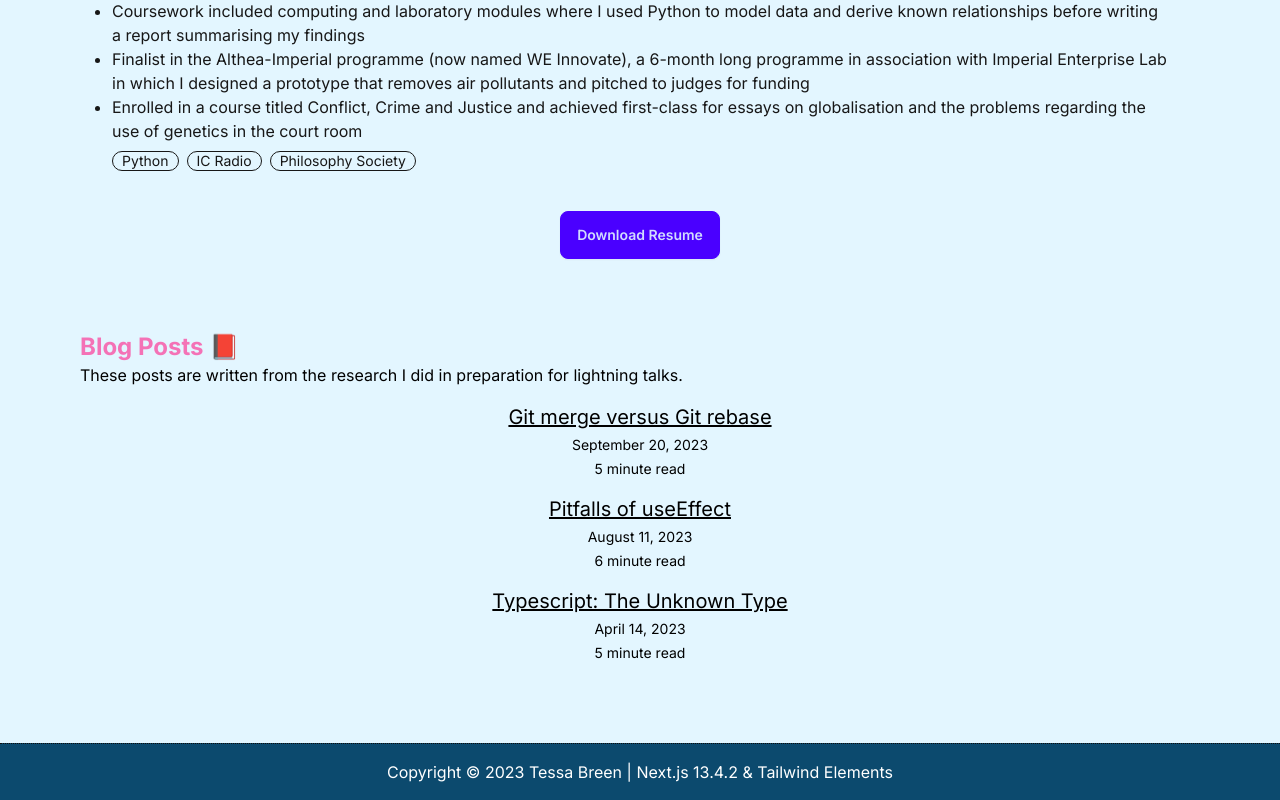
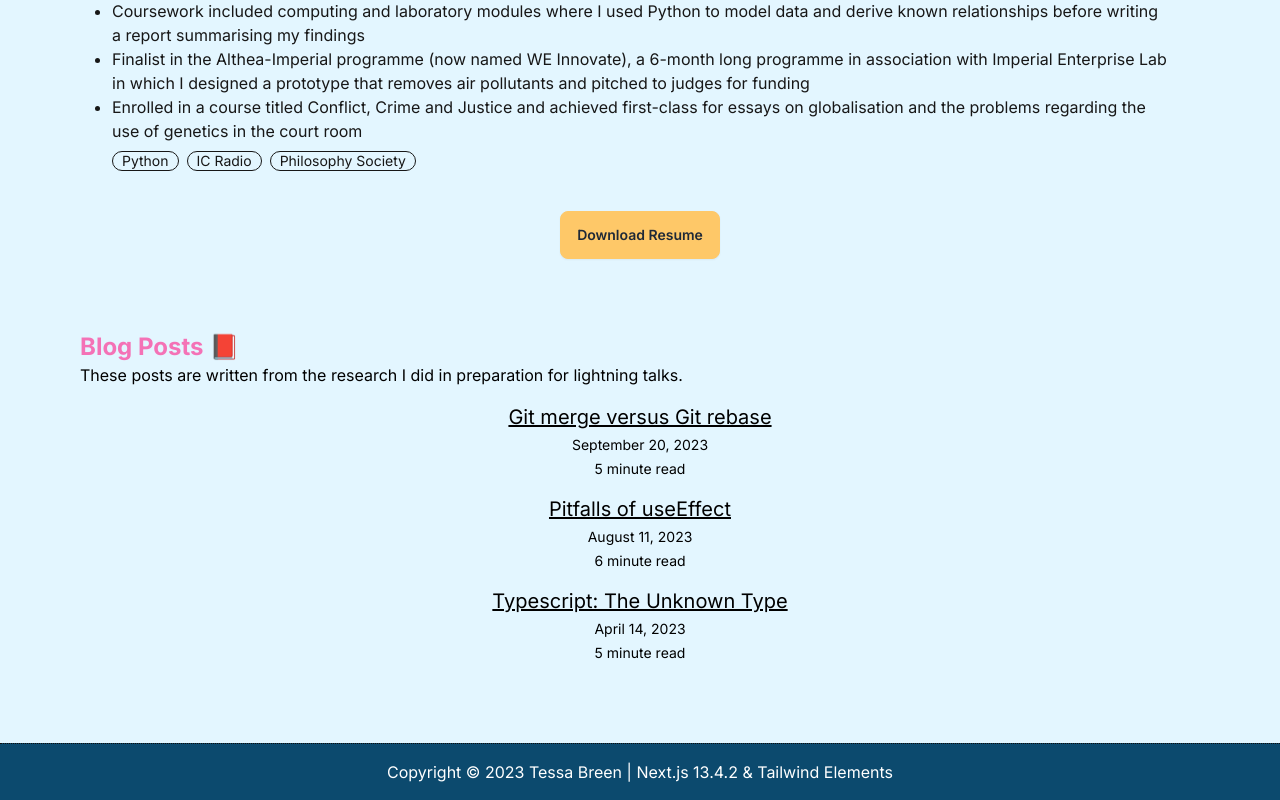
Before and after one commit to Mynameistessa/my-website, a Next.js app: page / in a window 1280 px wide. Shown: the part 1555-2355 px from the top of the page. Built offline with nearby package versions, Linux system fonts and the light colour scheme.

Commit message:
Update button styling

```diff
--- a/components/CV.tsx
+++ b/components/CV.tsx
@@ -27,7 +27,9 @@ const CV: React.FC = () => {
       {dimensions.width > 600 ? <CVLarge /> : <CVSmall />}
       <div className="text-center space-x-2 py-2 mb-16">
         <a href="/CV.pdf" download>
-          <button className="btn  btn-primary">Download Resume</button>
+          <button className="btn border-primary bg-primary hover:bg-amber-400 hover:border-amber-400 ">
+            Download Resume
+          </button>
         </a>
       </div>
     </div>
--- a/tailwind.config.js
+++ b/tailwind.config.js
@@ -25,6 +25,7 @@ module.exports = {
         pesto: "#ABC270",
         wood: "#473C33",
         "warm-yellow": "#FEC868",
+        primary: "#FEC868",
         "peach-orange": "#FDA769",
         "purple-blue": "#041C32",
         "platinum-grey": "#E5E4E2",
@@ -47,6 +48,15 @@ module.exports = {
         "platinum-grey": "#888B8D",
       },
     },
+    daisyui: {
+      themes: [
+        {
+          light: {
+            primary: "#FEC868",
+          },
+        },
+      ],
+    },
     screens: {
       sm: "640px",
       md: "768px",
```
